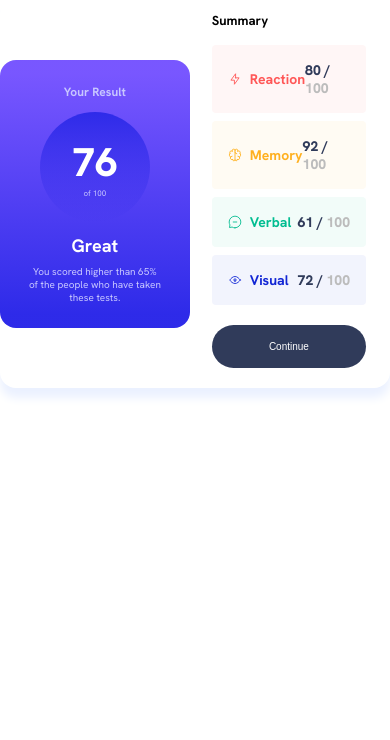
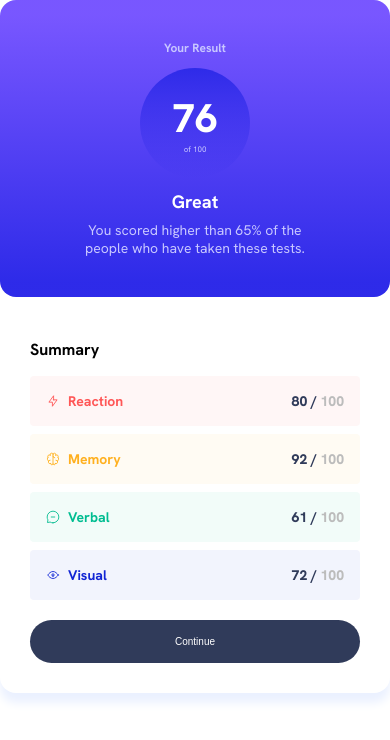
Before and after one commit to utkyfact/HW7, a plain HTML site: page index.html in a window 390 px wide. Drawn offline with Linux system fonts and the light colour scheme.

Commit message:
media css updated

```diff
--- a/style.css
+++ b/style.css
@@ -157,31 +157,31 @@ button:hover {
         display: block;
     }
 
-    .test-card-container {
+    .summary-card-container {
         flex-direction: column;
     }
 
-    .card-left {
+    .summary-card-left {
         width: 100%;
         padding: 40px 50px;
         border-radius: 0px 0px 16px 16px;
     }
 
-    .card-left-footer {
+    .summary-card-left-footer {
         padding: 0px 18px;
     }
 
-    .card-left-footer p {
+    .summary-card-left-footer p {
         font-size: 14px;
 
     }
 
-    .card-right {
+    .summary-card-right {
         width: 100%;
         padding: 30px;
     }
 
-    .card-right h5 {
+    .summary-card-right h5 {
         font-size: 16px;
     }
 
```
